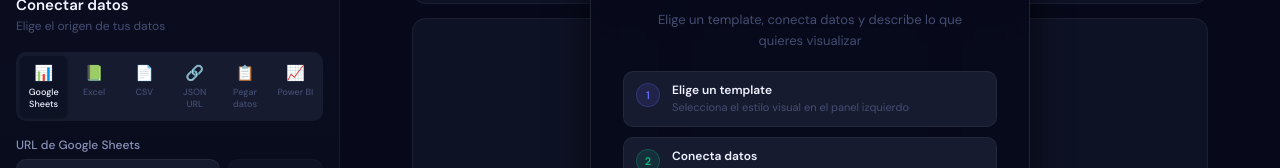
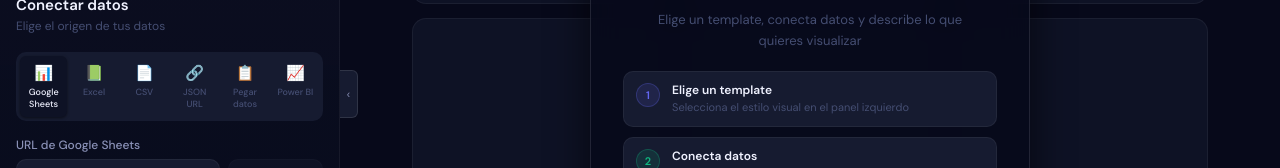
Before and after one commit to cjerez7025/dashboard-builder, a Next.js app: page / in a window 1280 px wide. Shown: the part 306-474 px from the top of the page. Built offline with nearby package versions, Linux system fonts and the light colour scheme.

Commit message:
esconde barra

```diff
--- a/app/page.js
+++ b/app/page.js
@@ -29,6 +29,7 @@ export default function Home() {
   const [themeId,     setThemeId]     = useState(DEFAULT_THEME_ID)
   const [pbiPrompt,   setPbiPrompt]   = useState(null)
   const [galleryOpen,  setGalleryOpen]  = useState(false)
+  const [sidebarOpen,  setSidebarOpen]  = useState(true)
 
   // Active theme is always from Envato
   const activeTheme = getEnvatoTheme(themeId) || ENVATO_THEMES[0]
@@ -101,7 +102,16 @@ export default function Home() {
 
       <div className={styles.layout}>
         {/* ── Sidebar ── */}
-        <aside className={styles.sidebar}>
+        {/* Toggle button */}
+        <button
+          className={`${styles.toggleBtn} ${sidebarOpen ? styles.toggleBtnExpanded : ''}`}
+          onClick={() => setSidebarOpen(o => !o)}
+          title={sidebarOpen ? 'Ocultar panel' : 'Mostrar panel'}
+        >
+          {sidebarOpen ? '‹' : '›'}
+        </button>
+
+        <aside className={`${styles.sidebar} ${!sidebarOpen ? styles.sidebarCollapsed : ''}`}>
           <div className={styles.sidebarInner}>
 
             {/* Template picker */}
--- a/app/page.module.css
+++ b/app/page.module.css
@@ -21,6 +21,45 @@
   flex-direction: column;
   overflow: visible;
   background: linear-gradient(180deg, rgba(14,18,37,0.7) 0%, rgba(7,9,26,0.9) 100%);
+  transition: width 0.25s ease, opacity 0.2s ease;
+}
+
+.sidebarCollapsed {
+  width: 0 !important;
+  opacity: 0;
+  pointer-events: none;
+  border-right: none;
+  overflow: hidden;
+}
+
+.toggleBtn {
+  position: fixed;
+  left: 0;
+  top: 50%;
+  transform: translateY(-50%);
+  z-index: 200;
+  width: 18px;
+  height: 48px;
+  background: var(--bg-elevated);
+  border: 1px solid var(--border-hover);
+  border-left: none;
+  border-radius: 0 6px 6px 0;
+  cursor: pointer;
+  display: flex;
+  align-items: center;
+  justify-content: center;
+  color: var(--text-secondary);
+  transition: all 0.15s ease;
+  font-size: 10px;
+}
+.toggleBtn:hover {
+  background: var(--bg-overlay);
+  color: var(--text-primary);
+  width: 22px;
+}
+
+.toggleBtnExpanded {
+  left: var(--sidebar-w);
 }
 
 .sidebarInner {
```
